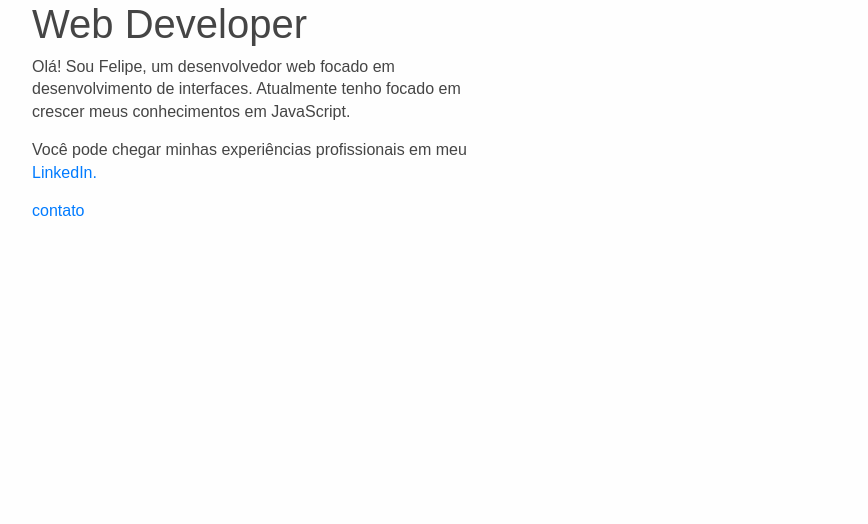
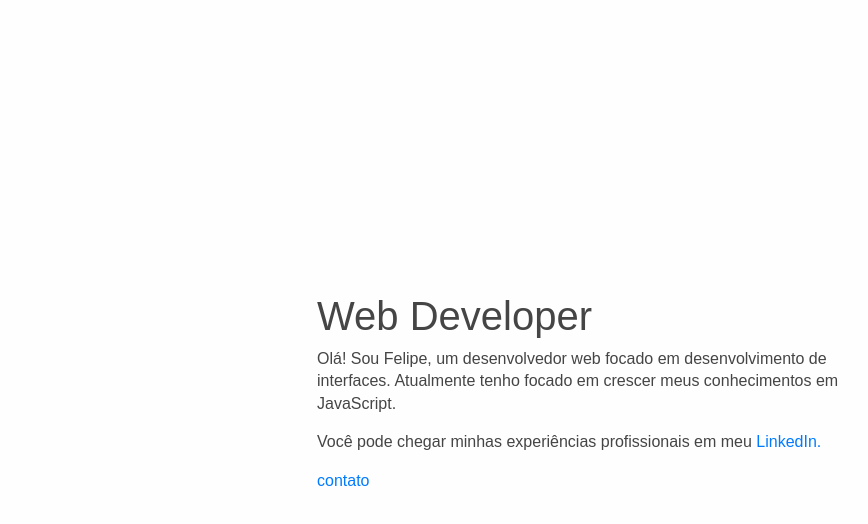
Before and after one commit to felipecotto/felipecotto.github.io, a plain HTML site: page index.html in a window 1280 px wide. Shown: the whole page, without its empty margins (53-921 px from the left). Drawn offline with nearby package versions, Linux system fonts and the light colour scheme; a web font is replaced by a local one.

Commit message:
Update index.html

```diff
--- a/index.html
+++ b/index.html
@@ -20,8 +20,8 @@
     </head>
     <body>
     	<div class="container">
-    		<div class="row">
-    			<div class="col-lg-5">
+    		<div class="row flex-body">
+    			<div class="offset-lg-3 col-lg-6">
     				<h1>Web Developer</h1>
     				<p>
     					Olá! Sou Felipe, um desenvolvedor web focado em desenvolvimento de interfaces. Atualmente tenho focado em crescer meus conhecimentos em JavaScript.
```
